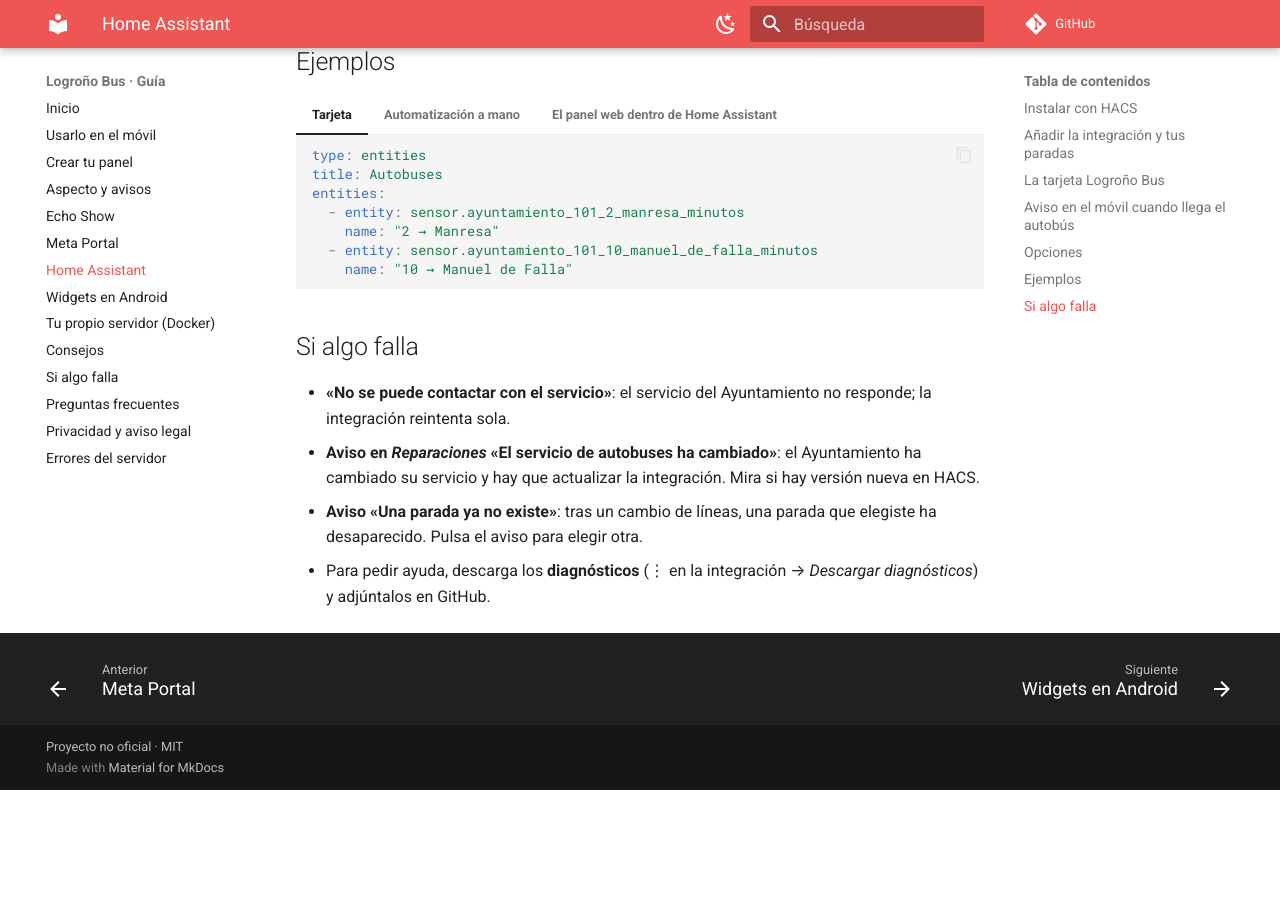
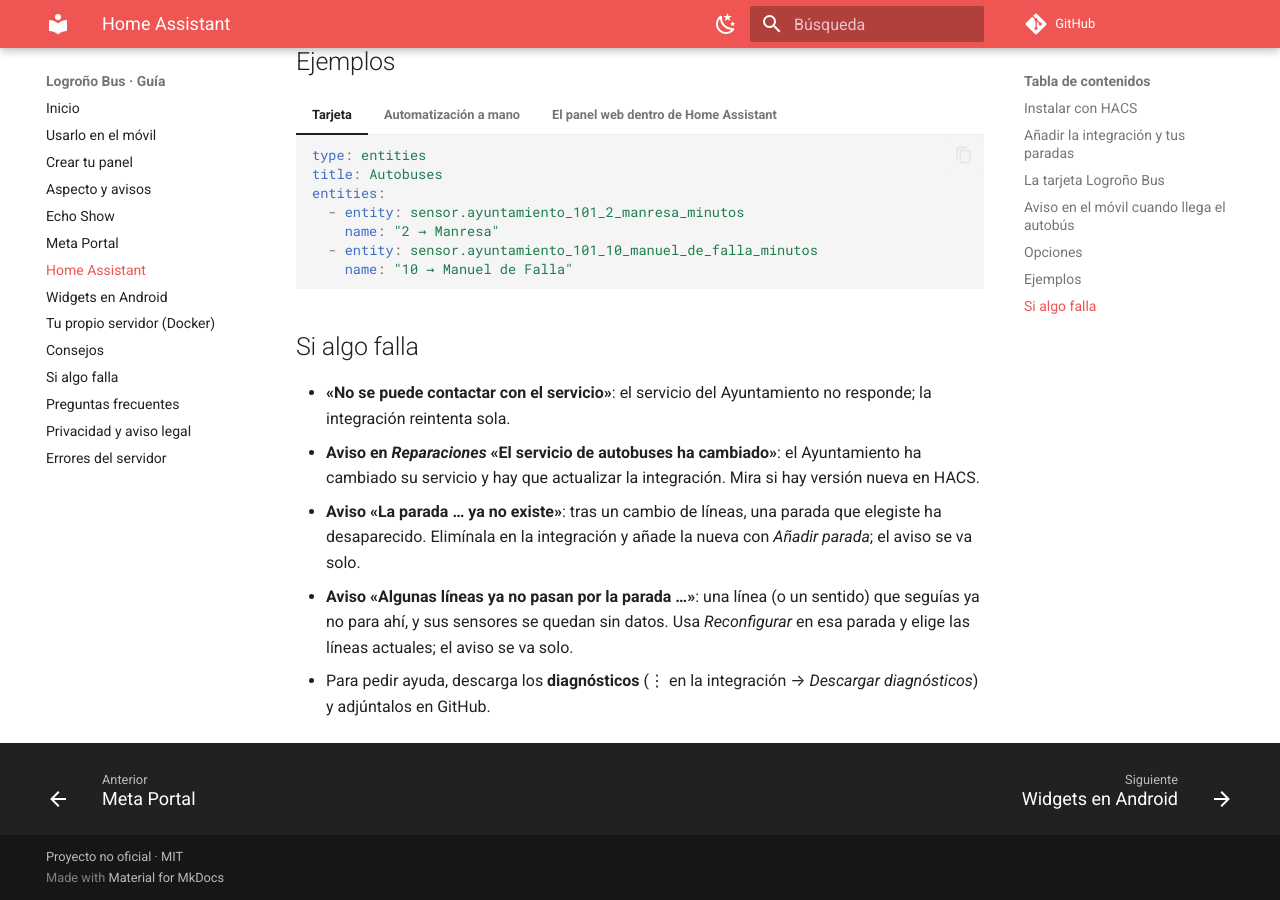
Before and after one commit to chiva/logrono-bus, an MkDocs documentation site: the page built from docs/guia/07-home-assistant.md, in a window 1280 px wide and 900 px high, scrolled down 4567 px. Built offline with MkDocs 1.6.1 and Material for MkDocs 9.7.7, drawn with Linux system fonts in a browser that asks for light colours; comment, search, counter and statistics services are not loaded; before the commit the page ends 5357 px from its top, so only the background shows below that.

Commit message:
docs: explain the Home Assistant repair issues as they actually work

```diff
--- a/docs/guia/07-home-assistant.md
+++ b/docs/guia/07-home-assistant.md
@@ -192,7 +192,11 @@
   integración reintenta sola.
 - **Aviso en *Reparaciones* «El servicio de autobuses ha cambiado»**: el Ayuntamiento ha cambiado
   su servicio y hay que actualizar la integración. Mira si hay versión nueva en HACS.
-- **Aviso «Una parada ya no existe»**: tras un cambio de líneas, una parada que elegiste ha
-  desaparecido. Pulsa el aviso para elegir otra.
+- **Aviso «La parada … ya no existe»**: tras un cambio de líneas, una parada que elegiste ha
+  desaparecido. Elimínala en la integración y añade la nueva con *Añadir parada*; el aviso se va
+  solo.
+- **Aviso «Algunas líneas ya no pasan por la parada …»**: una línea (o un sentido) que seguías ya
+  no para ahí, y sus sensores se quedan sin datos. Usa *Reconfigurar* en esa parada y elige las
+  líneas actuales; el aviso se va solo.
 - Para pedir ayuda, descarga los **diagnósticos** (⋮ en la integración → *Descargar
   diagnósticos*) y adjúntalos en GitHub.
```
